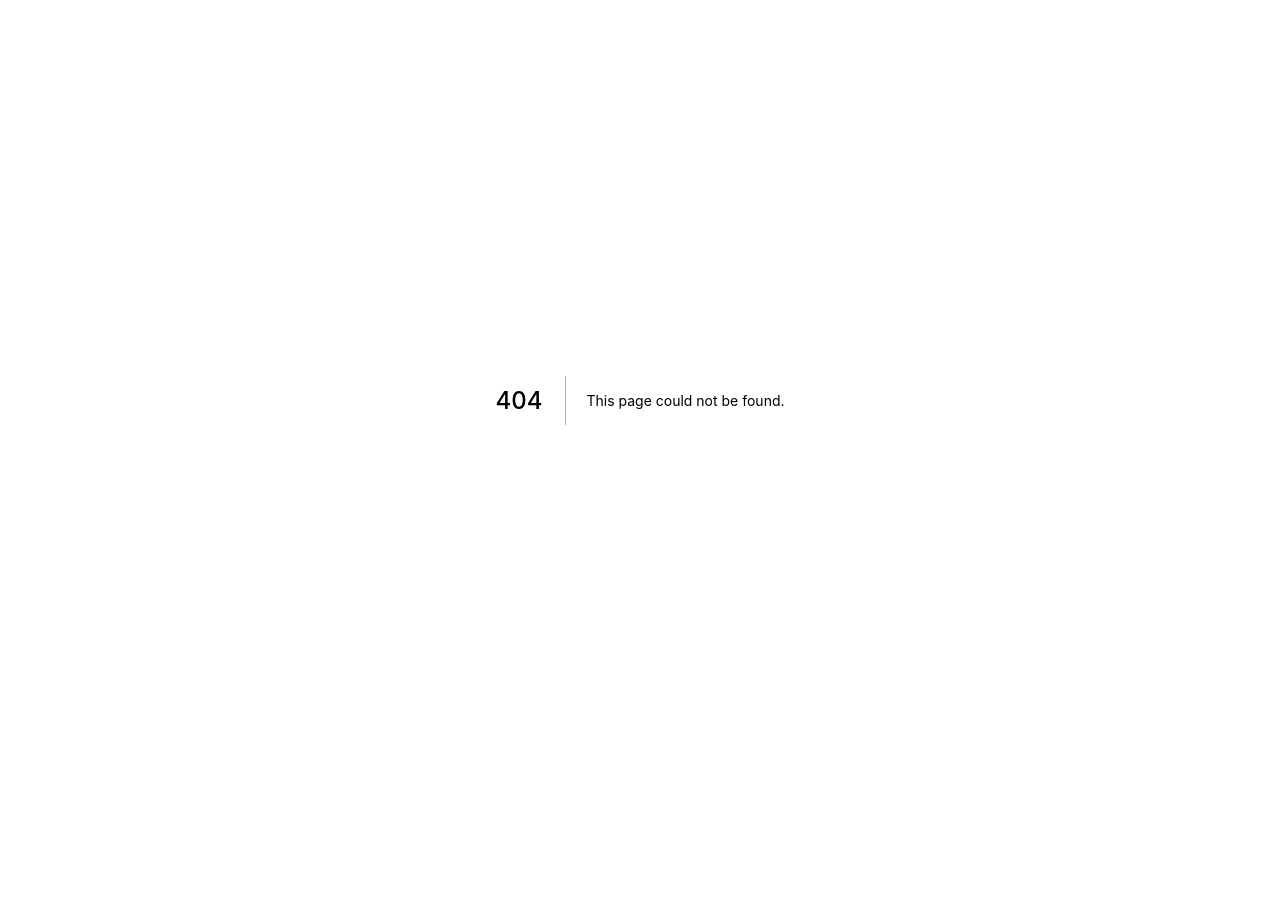
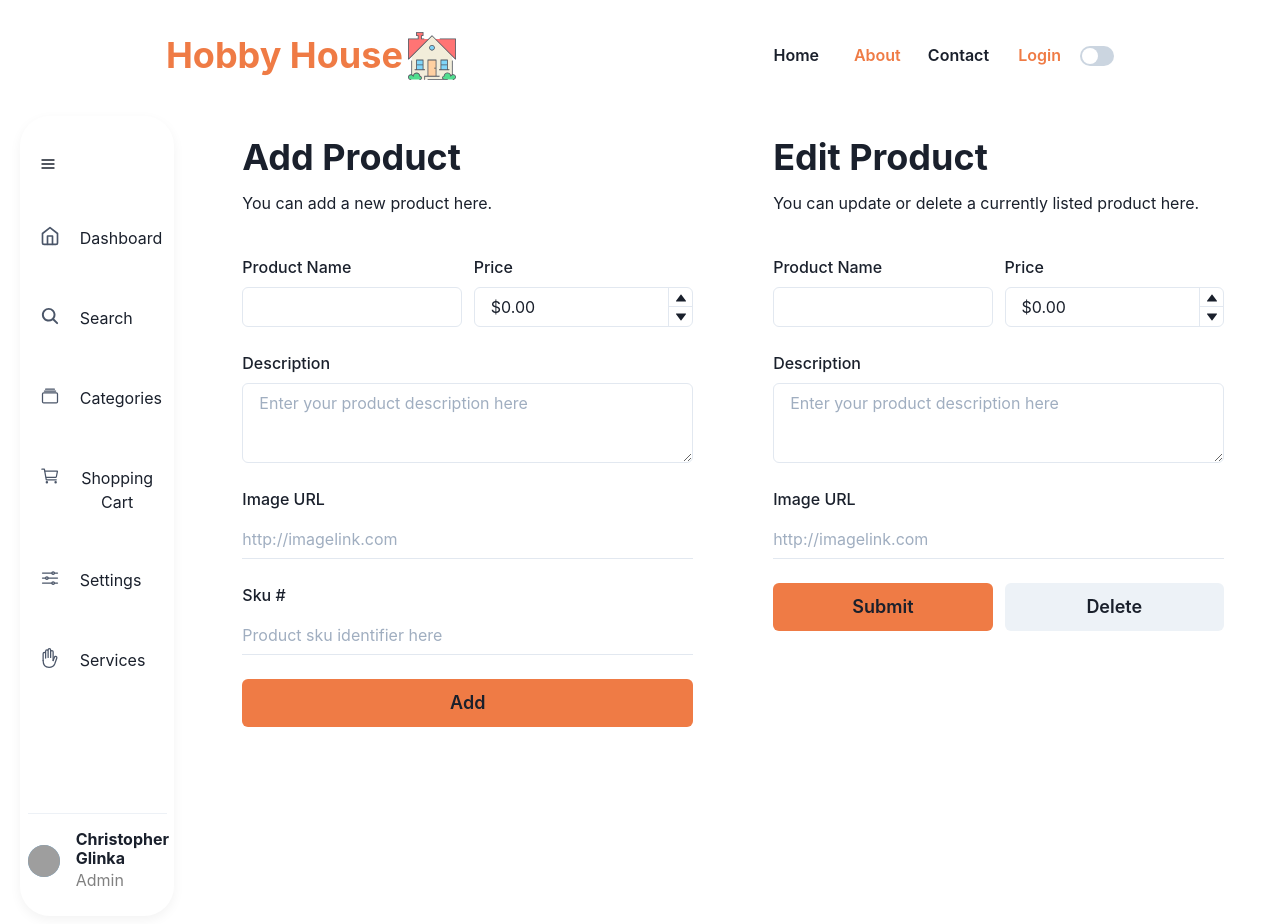
Before and after one commit to CGlinka95/hobby-house, a Next.js app in the folder hobby-house/: page /product in a window 1280 px wide. Before the commit this address had no page. Shown: the top 924 px of the page. Before the commit the page ends 800 px from the top, so only its background shows below. Built offline with nearby package versions, Linux system fonts and the light colour scheme; grey boxes are pictures that could not be loaded.

Commit message:
build error fixes
Fixed some errors that were occurring upon running the build command. One error left to fix.

```diff
--- a/hobby-house/components/add/Add.js
+++ b/hobby-house/components/add/Add.js
@@ -9,12 +9,20 @@ import {
     SimpleGrid,
     GridItem,
     Button,
-    InputGroup,
-    InputLeftAddon,
     Textarea,
+    NumberInput,
+    NumberInputField,
+    NumberInputStepper,
+    NumberIncrementStepper,
+    NumberDecrementStepper,
 } from '@chakra-ui/react';
 
 export default function Add() {
+    const format = (val) => `$` + val
+    const parse = (val) => val.replace(/^\$/, '')
+
+    const [value, setValue] = React.useState('0.00')
+
     return (
         <VStack
             w="full"
@@ -38,10 +46,16 @@ export default function Add() {
                 <GridItem colSpan={1}>
                     <FormControl>
                         <FormLabel>Price</FormLabel>
-                        <InputGroup>
-                            <InputLeftAddon children="$" />
-                            <Input type="number" placeholder="0.00" required />
-                        </InputGroup>
+                        <NumberInput
+                          onChange ={(valueString) => setValue(parse(valueString))}
+                          value={format(value)}
+                        >
+                            <NumberInputField />
+                            <NumberInputStepper>
+                                <NumberIncrementStepper />
+                                <NumberDecrementStepper />
+                            </NumberInputStepper>
+                        </NumberInput>
                     </FormControl>
                 </GridItem>
                 <GridItem colSpan={2}>
@@ -58,7 +72,7 @@ export default function Add() {
                 </GridItem>
                 <GridItem colSpan={2}>
                     <FormControl>
-                        <FormLabel>Sku</FormLabel>
+                        <FormLabel>Sku #</FormLabel>
                         <Input type="text" variant="flushed" placeholder="Product sku identifier here" required />
                     </FormControl>
                 </GridItem>
--- a/hobby-house/components/card/Card.js
+++ b/hobby-house/components/card/Card.js
@@ -63,7 +63,7 @@ export default function Card() {
               {product.formattedPrice}
             </Box>
             <Box ml="15rem">
-              <NextLink href='/editproduct' passHref>
+              <NextLink href='/product' passHref>
                 <Link fontSize="sm">Edit</Link>
               </NextLink>
             </Box>
--- a/hobby-house/components/edit/Edit.js
+++ b/hobby-house/components/edit/Edit.js
@@ -9,8 +9,11 @@ import {
     SimpleGrid,
     GridItem,
     Button,
-    InputGroup,
-    InputLeftAddon,
+    NumberInput,
+    NumberInputField,
+    NumberInputStepper,
+    NumberIncrementStepper,
+    NumberDecrementStepper,
     Textarea,
 } from '@chakra-ui/react';
 // import firebase from 'firebase/app'
@@ -18,6 +21,11 @@ import {
 // import { db } from "../../pages/libs/firebase/firebaseConfig";
 
 export default function Edit() {
+    const format = (val) => `$` + val
+    const parse = (val) => val.replace(/^\$/, '')
+
+    const [value, setValue] = React.useState('0.00')
+
     return (
         <VStack
             w="full"
@@ -31,7 +39,7 @@ export default function Edit() {
                 <Heading>Edit Product</Heading>
                 <Text>You can update or delete a currently listed product here.</Text>
             </VStack>
-            <SimpleGrid id="productForm" columns={2} columnGap={3} rowGap={6} w="full">
+            <SimpleGrid columns={2} columnGap={3} rowGap={6} w="full">
                 <GridItem colSpan={1}>
                     <FormControl>
                         <FormLabel>Product Name</FormLabel>
@@ -41,10 +49,16 @@ export default function Edit() {
                 <GridItem colSpan={1}>
                     <FormControl>
                         <FormLabel>Price</FormLabel>
-                        <InputGroup>
-                            <InputLeftAddon children="$" />
-                            <Input type="number" placeholder="0.00" required />
-                        </InputGroup>
+                        <NumberInput
+                          onChange ={(valueString) => setValue(parse(valueString))}
+                          value={format(value)}
+                        >
+                            <NumberInputField />
+                            <NumberInputStepper>
+                                <NumberIncrementStepper />
+                                <NumberDecrementStepper />
+                            </NumberInputStepper>
+                        </NumberInput>
                     </FormControl>
                 </GridItem>
                 <GridItem colSpan={2}>
--- a/hobby-house/components/navbar/Logo.js
+++ b/hobby-house/components/navbar/Logo.js
@@ -3,7 +3,7 @@ import { Icon } from '@chakra-ui/react'
 export default function Logo() {
     return (
         <Icon boxSize="3em">
-            <svg enable-background="new 0 0 504.32 504.32" version="1.1" viewBox="0 0 504.32 504.32">
+            <svg enableBackground="new 0 0 504.32 504.32" version="1.1" viewBox="0 0 504.32 504.32">
                 <g transform="translate(1 1)">
                     <g fill="#F2EDDA">
                         <path d="m54.893 464.07c-2.56-7.68-9.387-13.653-17.067-15.36v-197.97l179.2-179.2 34.134-34.133 213.33 213.33v197.12c-7.68 2.56-14.507 8.533-17.067 16.213 0-18.773-15.36-34.133-34.133-34.133s-34.133 15.36-34.133 34.133c-9.387 0-17.067 7.68-17.067 17.067s7.68 17.067 17.067 17.067h-51.2v-34.133h-153.6v34.133h-51.2c9.387 0 17.067-7.68 17.067-17.067s-7.68-17.067-17.067-17.067c0-18.773-15.36-34.133-34.133-34.133s-34.134 15.36-34.134 34.134z"/>
--- a/hobby-house/components/sidebar/SideBar.js
+++ b/hobby-house/components/sidebar/SideBar.js
@@ -41,12 +41,11 @@ export default function SideBar() {
               as="nav"
             >
                 <IconButton
-                  aria-label="/"
+                  aria-label="hamburger menu"
                   background="none"
                   mt={5}
                   _hover={{background: 'none'}}
                   icon={<FiMenu />}
-                  aria-
                   onClick={() => {
                     if (navSize == "small")
                         changeNavSize("large")
--- a/hobby-house/pages/editproduct.js
+++ b/hobby-house/pages/product.js
@@ -9,7 +9,7 @@ import Sidebar from "../components/sidebar/SideBar";
 import Edit from "../components/edit/Edit";
 import Add from "../components/add/Add";
 
-export default function EditProduct() {
+export default function Product() {
   return (
     <Container maxW="container.xxl" p="1rem">
       <Box>
```
